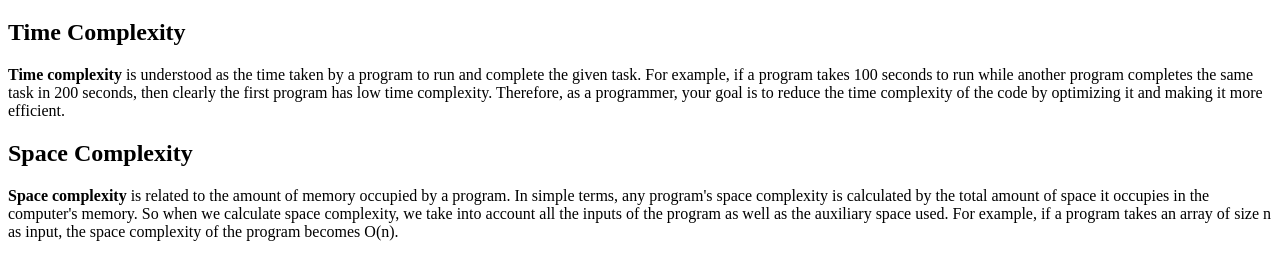
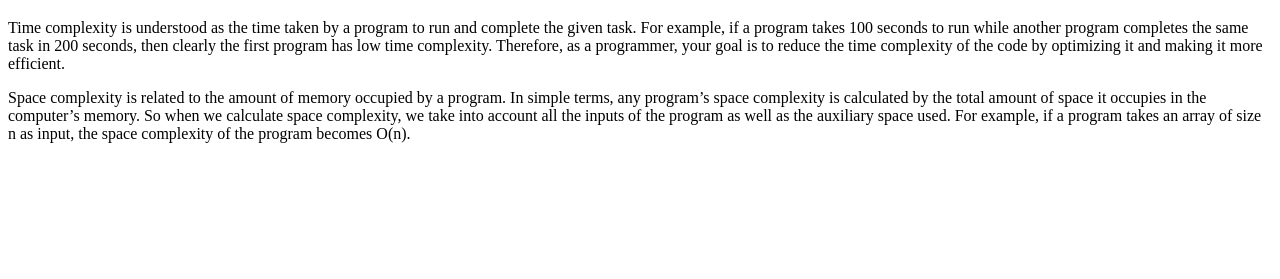
Before and after one commit to acciojob/time-and-space-complexity-sutrishnabhunia, a website: page main.html in a window 1280 px wide. Shown: the part 61-340 px from the top of the page. Drawn offline with Linux system fonts and the light colour scheme.

Commit message:
created a submission

```diff
--- a/main.html
+++ b/main.html
@@ -1,26 +1,11 @@
 <!DOCTYPE html>
 <html>
 <head>
-  <title>Time and Space Complexity</title>
+<title>Time and Space Complexity</title>
 </head>
 <body>
-  <h1>Time and Space Complexity</h1>
-
-  <h2>Time Complexity</h2>
-  <p>
-    <b>Time complexity</b> is understood as the time taken by a program to run and complete the given task.
-    For example, if a program takes 100 seconds to run while another program completes the same task
-    in 200 seconds, then clearly the first program has low time complexity. Therefore, as a programmer,
-    your goal is to reduce the time complexity of the code by optimizing it and making it more efficient.
-  </p>
-
-  <h2>Space Complexity</h2>
-  <p>
-    <b>Space complexity</b> is related to the amount of memory occupied by a program. In simple terms, any program's
-    space complexity is calculated by the total amount of space it occupies in the computer's memory. So when
-    we calculate space complexity, we take into account all the inputs of the program as well as the auxiliary
-    space used. For example, if a program takes an array of size n as input, the space complexity of the program
-    becomes O(n).
-  </p>
+<h1>Time and Space Complexity</h1>
+<p>Time complexity is understood as the time taken by a program to run and complete the given task. For example, if a program takes 100 seconds to run while another program completes the same task in 200 seconds, then clearly the first program has low time complexity. Therefore, as a programmer, your goal is to reduce the time complexity of the code by optimizing it and making it more efficient.</p>
+<p>Space complexity is related to the amount of memory occupied by a program. In simple terms, any program’s space complexity is calculated by the total amount of space it occupies in the computer’s memory. So when we calculate space complexity, we take into account all the inputs of the program as well as the auxiliary space used. For example, if a program takes an array of size n as input, the space complexity of the program becomes O(n).</p>
 </body>
 </html>
```
